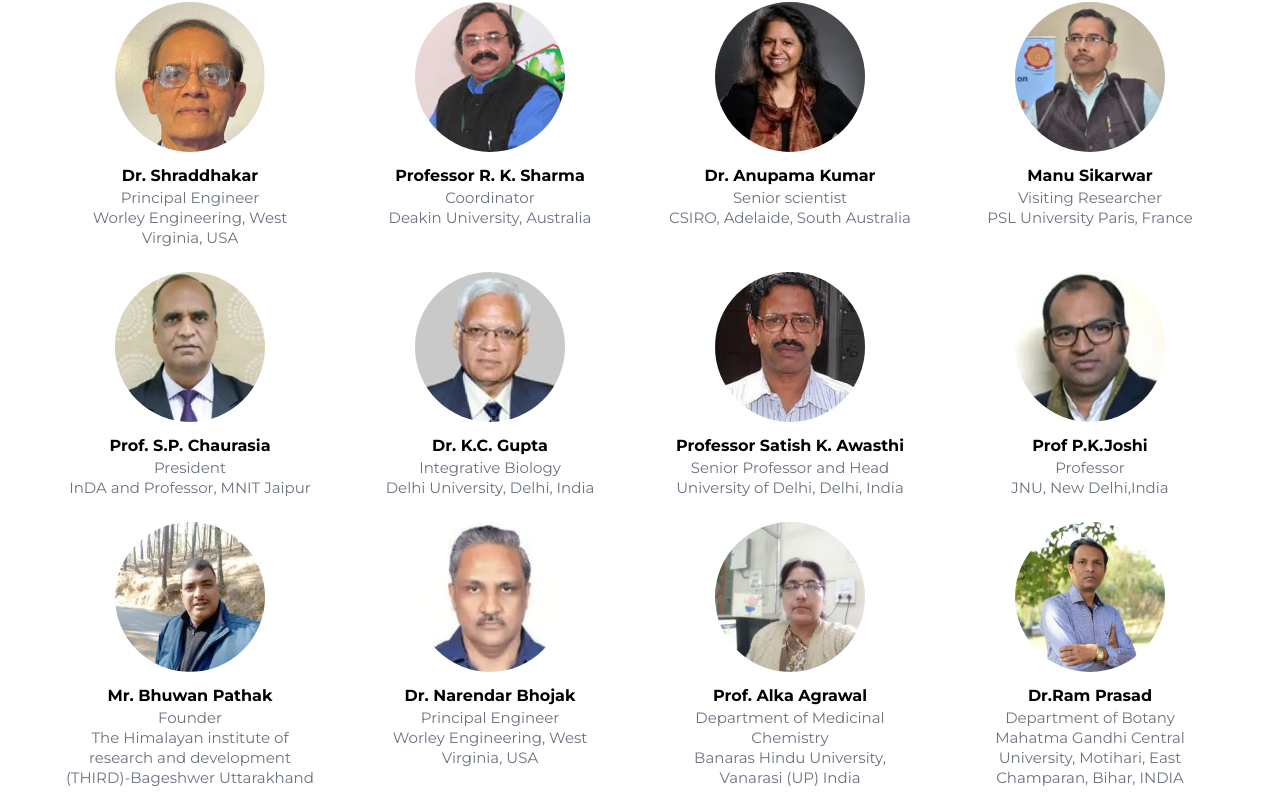
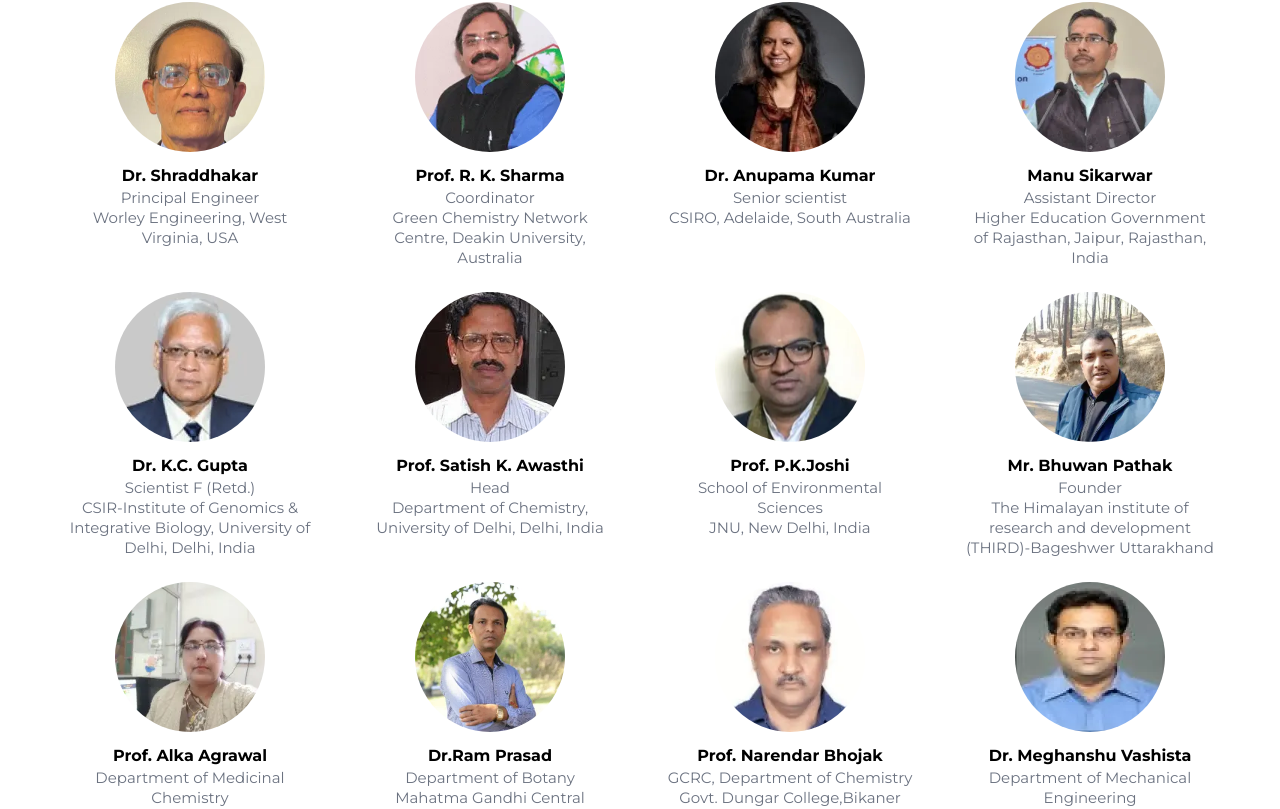
Before and after one commit to Prashant-S29/icepadm_skit, a Next.js app: page /speakers in a window 1280 px wide. Shown: the part 152-961 px from the top of the page. Built offline with nearby package versions, Linux system fonts and the light colour scheme.

Commit message:
Refactor: Speaker Page updated
Removed s.p. chaurasiya name from speaker list
and updated current speakers details

```diff
--- a/app/speakers/page.tsx
+++ b/app/speakers/page.tsx
@@ -23,6 +23,7 @@ const SPEAKERS = () => {
                         alt="photo"
                         className="w-[130px] md:w-[140px] lg:w-[150px] aspect-square object-cover object-top rounded-full"
                       />
+                      {/* <div className="w-[150px] aspect-square bg-gray-100 rounded-full" /> */}
                     </div>
                     <div className="mt-3">
                       <span className="text-[15px] md:text-[16px] font-bold">
--- a/contant.ts
+++ b/contant.ts
@@ -468,9 +468,9 @@ const speakers: {
   },
   {
     photo: rksharma,
-    name: "Professor R. K. Sharma",
+    name: "Prof. R. K. Sharma",
     post: "Coordinator",
-    address: "Deakin University, Australia",
+    address: "Green Chemistry Network Centre, Deakin University, Australia",
   },
   {
     photo: anupama,
@@ -481,32 +481,28 @@ const speakers: {
   {
     photo: manu,
     name: "Manu Sikarwar",
-    post: "Visiting Researcher",
-    address: "PSL University Paris, France",
-  },
-  {
-    photo: chaurasia,
-    name: "Prof. S.P. Chaurasia",
-    post: "President",
-    address: "InDA and Professor, MNIT Jaipur",
+    post: "Assistant Director",
+    address:
+      "Higher Education Government of Rajasthan, Jaipur, Rajasthan, India",
   },
   {
     photo: kcgupta,
     name: "Dr. K.C. Gupta",
-    post: "Integrative Biology",
-    address: "Delhi University, Delhi, India",
+    post: "Scientist F (Retd.)",
+    address:
+      "CSIR-Institute of Genomics & Integrative Biology, University of Delhi, Delhi, India",
   },
   {
     photo: kawasthi,
-    name: "Professor Satish K. Awasthi",
-    post: "Senior Professor and Head",
-    address: "University of Delhi, Delhi, India",
+    name: "Prof. Satish K. Awasthi",
+    post: "Head",
+    address: "Department of Chemistry, University of Delhi, Delhi, India",
   },
   {
     photo: joshi,
-    name: "Prof P.K.Joshi",
-    post: "Professor",
-    address: "JNU, New Delhi,India",
+    name: "Prof. P.K.Joshi",
+    post: "School of Environmental Sciences",
+    address: "JNU, New Delhi, India",
   },
   {
     photo: bhuwan,
@@ -514,12 +510,6 @@ const speakers: {
     post: "Founder",
     address:
       "The Himalayan institute of research and development (THIRD)-Bageshwer Uttarakhand",
-  },
-  {
-    photo: bhojak,
-    name: "Dr. Narendar Bhojak",
-    post: "Principal Engineer",
-    address: "Worley Engineering, West Virginia, USA",
   },
   {
     photo: alka,
@@ -532,33 +522,37 @@ const speakers: {
     name: "Dr.Ram Prasad",
     post: "Department of Botany",
     address:
-      "Mahatma Gandhi Central University, Motihari, East Champaran, Bihar, INDIA",
+      "Mahatma Gandhi Central University, Motihari, East Champaran, Bihar, India",
+  },
+  {
+    photo: bhojak,
+    name: "Prof. Narendar Bhojak",
+    post: "GCRC, Department of Chemistry",
+    address: "Govt. Dungar College,Bikaner (Rajasthan) India",
   },
   {
     photo: meghanshu,
     name: "Dr. Meghanshu Vashista",
-    post: "Associate Professor",
-    address:
-      "Department of Mechanical Engineering Indian Institute of Technology, Varanasi (UP) India",
+    post: "Department of Mechanical Engineering",
+    address: "Indian Institute of Technology, Varanasi (UP) India",
   },
   {
     photo: khanbaba,
     name: "Dr. Mohd Zaheer Khan Yusufzai",
-    post: "Associate Professor",
-    address: "Varanasi (UP)",
+    post: "Department of Mechanical Engineering",
+    address: "Indian Institute of Technology , Varanasi (UP)Varanasi (UP)",
   },
   {
     photo: sksukla,
     name: "Dr. S. K. Shukla",
-    post: "DU · Department Of Polymer Science",
-    address: "University of Delhi , Delhi, India",
+    post: "Department Of Polymer Science",
+    address: "University of Delhi, Delhi, India",
   },
   {
     photo: drmeena,
     name: "Dr. Meena Nemiwal",
-    post: "Assistant Professor",
-    address:
-      "Dept. of Chemistry, Malaviya National Institute of Technology Jaipur",
+    post: "Department of Chemistry",
+    address: "Malaviya National Institute of Technology Jaipur",
   },
 ];
 
@@ -595,13 +589,17 @@ const paperSubmissionDetails: {
 }[] = [
   {
     category: "Abstract Submission",
-    teamplateLink: "https://docs.google.com/document/d/1Rb5DvzuUXDpbbEupNE4R-rFnRZv8qxJP/edit#heading=h.gjdgxs",
-    submissionLink: "https://docs.google.com/forms/d/e/1FAIpQLSeb28RhmLEIO6usTVDlBBI2l6ISCsHLr4CKz6PpYEoyiD4XhQ/viewform",
+    teamplateLink:
+      "https://docs.google.com/document/d/1Rb5DvzuUXDpbbEupNE4R-rFnRZv8qxJP/edit#heading=h.gjdgxs",
+    submissionLink:
+      "https://docs.google.com/forms/d/e/1FAIpQLSeb28RhmLEIO6usTVDlBBI2l6ISCsHLr4CKz6PpYEoyiD4XhQ/viewform",
   },
   {
     category: "Full Paper Submission",
-    teamplateLink: "https://docs.google.com/document/d/1z155H-_eH0-BXD4hs2wfwXBCwSaFikBXDie1iqQuBnI/edit",
-    submissionLink: "https://docs.google.com/forms/d/e/1FAIpQLSdSExe_iEwNF0SqqlV25a410e8SHd9Nr8b0znQZhuKmlXW1pQ/viewform",
+    teamplateLink:
+      "https://docs.google.com/document/d/1z155H-_eH0-BXD4hs2wfwXBCwSaFikBXDie1iqQuBnI/edit",
+    submissionLink:
+      "https://docs.google.com/forms/d/e/1FAIpQLSdSExe_iEwNF0SqqlV25a410e8SHd9Nr8b0znQZhuKmlXW1pQ/viewform",
   },
 ];
 
```
